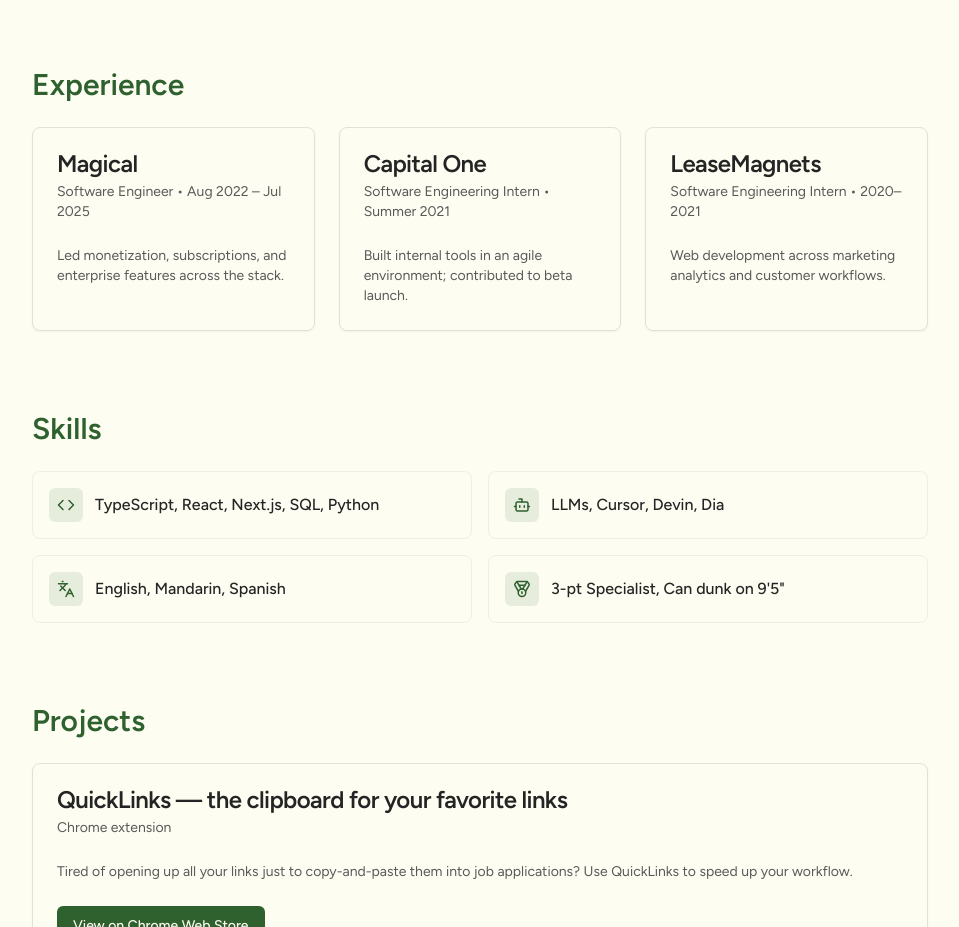
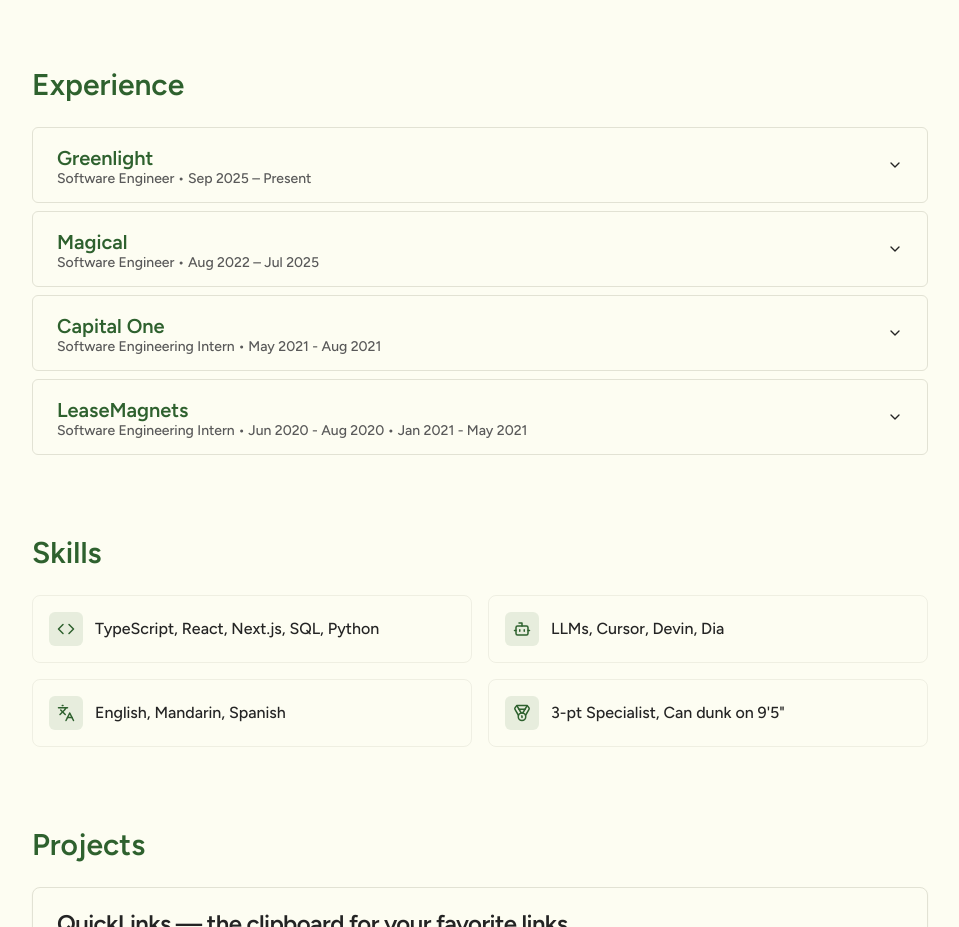
Before and after one commit to j0nathanchuang/j0nathanchuang.github.io, a Next.js app in the folder next-app/: page / in a window 1280 px wide. Shown: the part 820-1747 px from the top of the page, without its empty margins (160-1119 px from the left). Built offline with nearby package versions, Linux system fonts and the light colour scheme.

Commit message:
Update experience section

```diff
--- a/next-app/src/app/page.tsx
+++ b/next-app/src/app/page.tsx
@@ -9,6 +9,7 @@
   CardHeader,
   CardTitle,
 } from '@/components/ui/card';
+import { Accordion } from '@/components/ui/accordion';
 import { TypeWriter } from '@/components/ui/typewriter';
 import { H1, H2, P, Small, Muted, XSmall } from '@/components/ui/typography';
 import { Link } from '@/components/ui/link';
@@ -26,6 +27,7 @@
   Github,
   Instagram,
 } from 'lucide-react';
+import { ExperienceAccordionItem } from '@/components/shared';
 
 export default function Home() {
   return (
@@ -115,9 +117,12 @@
                 <P color="muted">
                   I'm driven by building software that makes people's lives
                   better. Outside of work you can find me on a basketball or
-                  tennis court, listening to <Link href="/spotify">music</Link>,
-                  or trying new recipes. I aspire to be as good of a chef as my
-                  mom one day.
+                  tennis court, listening to{' '}
+                  <Link href="https://open.spotify.com/user/1240388369?si=61fa566040b8426b">
+                    music
+                  </Link>
+                  , or trying new recipes. I aspire to be as good of a chef as
+                  my mom one day.
                 </P>
                 <div className="flex gap-3">
                   <Button variant="secondary" asChild>
@@ -151,50 +156,133 @@
             <H2 color="primary" className="mb-6">
               Experience
             </H2>
-            <div className="grid grid-cols-1 md:grid-cols-3 gap-6">
-              <Card>
-                <CardHeader>
-                  <CardTitle>Magical</CardTitle>
-                  <CardDescription>
-                    Software Engineer • Aug 2022 – Jul 2025
-                  </CardDescription>
-                </CardHeader>
-                <CardContent>
-                  <p className="text-sm text-muted-foreground">
-                    Led monetization, subscriptions, and enterprise features
-                    across the stack.
-                  </p>
-                </CardContent>
-              </Card>
-              <Card>
-                <CardHeader>
-                  <CardTitle>Capital One</CardTitle>
-                  <CardDescription>
-                    Software Engineering Intern • Summer 2021
-                  </CardDescription>
-                </CardHeader>
-                <CardContent>
-                  <p className="text-sm text-muted-foreground">
-                    Built internal tools in an agile environment; contributed to
-                    beta launch.
-                  </p>
-                </CardContent>
-              </Card>
-              <Card>
-                <CardHeader>
-                  <CardTitle>LeaseMagnets</CardTitle>
-                  <CardDescription>
-                    Software Engineering Intern • 2020–2021
-                  </CardDescription>
-                </CardHeader>
-                <CardContent>
-                  <p className="text-sm text-muted-foreground">
-                    Web development across marketing analytics and customer
-                    workflows.
-                  </p>
-                </CardContent>
-              </Card>
-            </div>
+            <Accordion type="single" collapsible className="w-full">
+              <ExperienceAccordionItem
+                value="greenlight"
+                companyName="Greenlight"
+                tagline="Software Engineer • Sep 2025 – Present"
+                website="https://greenlight.com"
+              >
+                <Link href="https://www.linkedin.com/company/greenlightcard/">
+                  Greenlight
+                </Link>{' '}
+                is a{' '}
+                <Link href="https://techcrunch.com/2021/04/27/kids-focused-fintech-greenlight-raises-260m-in-a16z-led-series-d-nearly-doubles-valuation-to-2-3b/">
+                  Series D
+                </Link>{' '}
+                fintech startup focused on empowering parents to raise
+                financially-smart kids, providing money and safety features for
+                families.
+                <br />
+                <br />
+                More to come about my role here soon!
+              </ExperienceAccordionItem>
+              <ExperienceAccordionItem
+                value="magical"
+                companyName="Magical"
+                tagline="Software Engineer • Aug 2022 – Jul 2025"
+                website="https://getmagical.com"
+              >
+                <Link href="https://www.linkedin.com/company/getmagical/">
+                  Magical
+                </Link>{' '}
+                is a{' '}
+                <Link href="https://techcrunch.com/2022/06/06/magical-nabs-35m-to-move-data-across-webpages-automatically/">
+                  Series A
+                </Link>{' '}
+                startup that is focused on automating mundane, repetitive
+                workflows. For example, imagine you are a recruiter and you want
+                to input all of your candidates' LinkedIn profiles into a
+                spreadsheet. You could manually do this for a few candidates,
+                but for hundreds of candidates, that would take a lot of time.
+                Instead, Magical can automate this process.
+                <br />
+                <br />
+                When I first joined, we only had a pre-revenue Chrome extension
+                product. I was fortunate enough to lead the monetization
+                implementation – going from 0 paying customers to $2M+ in ARR
+                today. In 2025, we shifted towards a new AI web application
+                product, where I helped create the UI for the AI agent creation
+                flow. At Magical, I got to wear many hats – from talking to
+                customers to building our internal design system to creating AI
+                agents. I'm so appreciative that this was my first full-time
+                role – I met so many great people and learned so much.
+                <br />
+                <br />
+                Download our Chrome Extension{' '}
+                <Link href="https://www.getmagical.com/">here</Link>
+              </ExperienceAccordionItem>
+              <ExperienceAccordionItem
+                value="capital-one"
+                companyName="Capital One"
+                tagline="Software Engineering Intern • May 2021 - Aug 2021"
+                website="https://capitalone.com"
+              >
+                After working at a startup, I really wanted to work at an
+                established tech company to experience the other end of the
+                spectrum. I definitely got that at Capital One. I worked in an
+                agile environment using a{' '}
+                <Link href="https://support.atlassian.com/jira-software-cloud/docs/what-is-a-jira-software-board/">
+                  Jira board
+                </Link>{' '}
+                for the two-week{' '}
+                <Link href="https://support.atlassian.com/jira-software-cloud/docs/what-is-a-sprint/">
+                  sprints
+                </Link>{' '}
+                along with daily{' '}
+                <Link href="https://www.atlassian.com/agile/scrum/standups">
+                  standups
+                </Link>{' '}
+                with our manager.
+                <br />
+                <br />
+                I worked in an intern pod with 3 other interns and got to and
+                work with the full-time employees every day. I even got to
+                experience a beta launch of the internal credit card policy
+                builder tool I was working on. Throughout my internship, I
+                received numerous swag bags, snack boxes, and GrubHub gift
+                cards. I also had the opportunity to interact with the CEO! Not
+                many internship experiences can say that.
+                <br />
+                <br />
+                Additionally, everyone that I ever talked to at Capital One felt
+                like a genuine, friendly person that I would enjoy working with
+                full-time.{' '}
+                <Link href="https://www.linkedin.com/company/capital-one/">
+                  Capital One
+                </Link>{' '}
+                truly puts its employees first and has mastered work-life
+                balance in the pandemic.
+              </ExperienceAccordionItem>
+              <ExperienceAccordionItem
+                value="leasemagnets"
+                companyName="LeaseMagnets"
+                tagline="Software Engineering Intern • Jun 2020 - Aug 2020 • Jan 2021 - May 2021"
+                website="https://leasemagnets.com"
+              >
+                After my original summer internship got canceled, I,
+                fortunately, found a new internship through{' '}
+                <Link href="https://annarborusa.org/">Ann Arbor SPARK</Link> and
+                was matched with a startup founded by 2 Michigan undergrads
+                called LeaseMagnets.{' '}
+                <Link href="https://www.linkedin.com/company/leasemagnets/">
+                  LeaseMagnets
+                </Link>{' '}
+                is a startup looking to reinvent digital marketing and virtual
+                leasing tools for apartments, specifically student housing,
+                multi-family housing, and senior living.
+                <br />
+                <br />
+                After enjoying the previous summer working at LeaseMagnets and
+                becoming extremely tired of{' '}
+                <Link href="https://www.theguardian.com/world/2020/oct/06/zoom-university-college-cost-students-in-person-experience">
+                  "Zoom university"
+                </Link>
+                , I returned to LeaseMagnets the winter 2021 semester to
+                continue my web development journey. This time around, I had a
+                lot more responsibilities and a broader range of projects.
+              </ExperienceAccordionItem>
+            </Accordion>
           </section>
 
           {/* Skills */}
--- /dev/null
+++ b/next-app/src/components/shared/experience-accordion-item.tsx
@@ -0,0 +1,47 @@
+'use client';
+
+import {
+  AccordionContent,
+  AccordionItem,
+  AccordionTrigger,
+} from '@/components/ui/accordion';
+import { H4, Small, P } from '@/components/ui/typography';
+import { Link } from '@/components/ui/link';
+
+interface ExperienceAccordionItemProps {
+  value: string;
+  companyName: string;
+  tagline: string;
+  website: string;
+  children: React.ReactNode;
+}
+
+export default function ExperienceAccordionItem({
+  value,
+  companyName,
+  tagline,
+  website,
+  children,
+}: ExperienceAccordionItemProps) {
+  return (
+    <AccordionItem value={value}>
+      <AccordionTrigger className="text-left">
+        <div className="flex flex-col items-start">
+          <H4 className="font-semibold" color="primary">
+            {companyName}
+          </H4>
+          <Small color="muted">{tagline}</Small>
+        </div>
+      </AccordionTrigger>
+      <AccordionContent>
+        <div className="space-y-4">
+          <P color="muted">
+            <span style={{ fontWeight: 'bold' }}>Website:</span>{' '}
+            <Link href={website}>{website}</Link>
+          </P>
+          <P color="muted">{children}</P>
+        </div>
+      </AccordionContent>
+    </AccordionItem>
+  );
+}
--- /dev/null
+++ b/next-app/src/components/shared/index.ts
@@ -0,0 +1,5 @@
+import ExperienceAccordionItem from "./experience-accordion-item";
+
+export {
+    ExperienceAccordionItem,
+};
```
